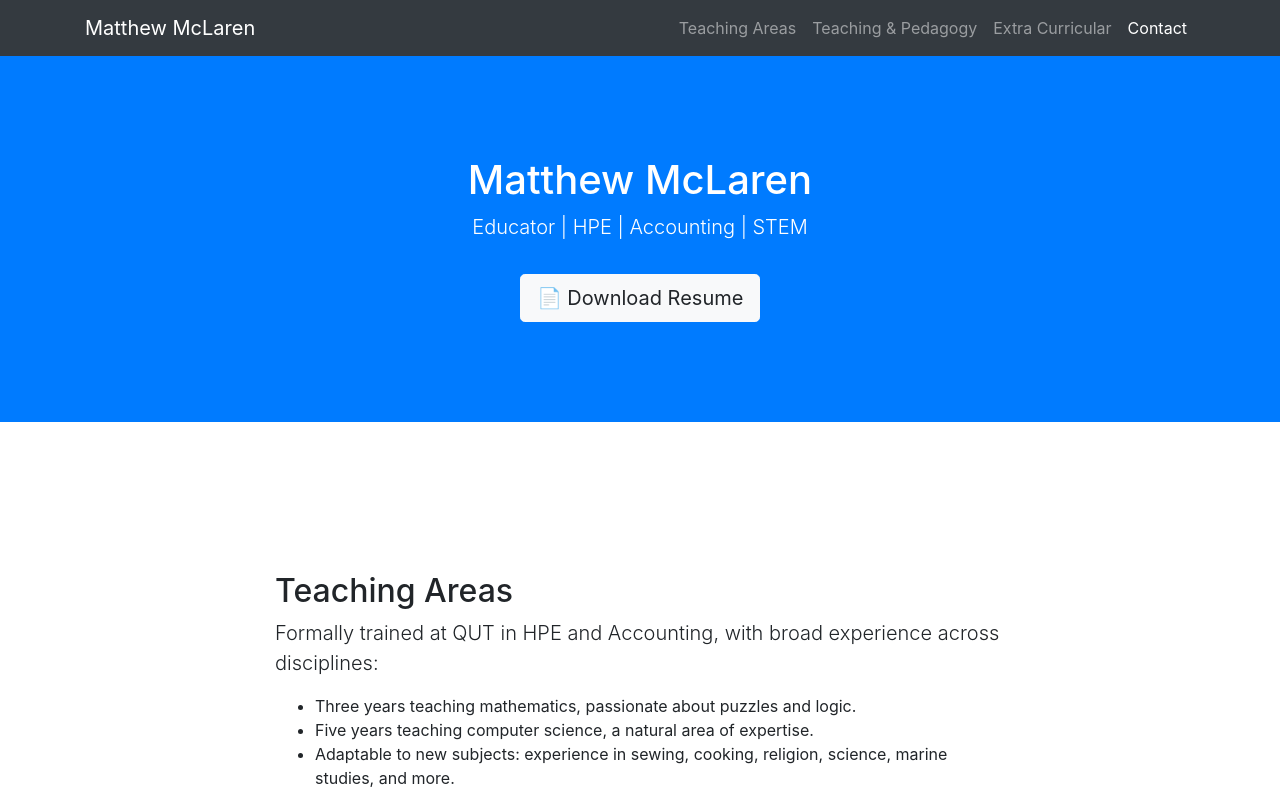
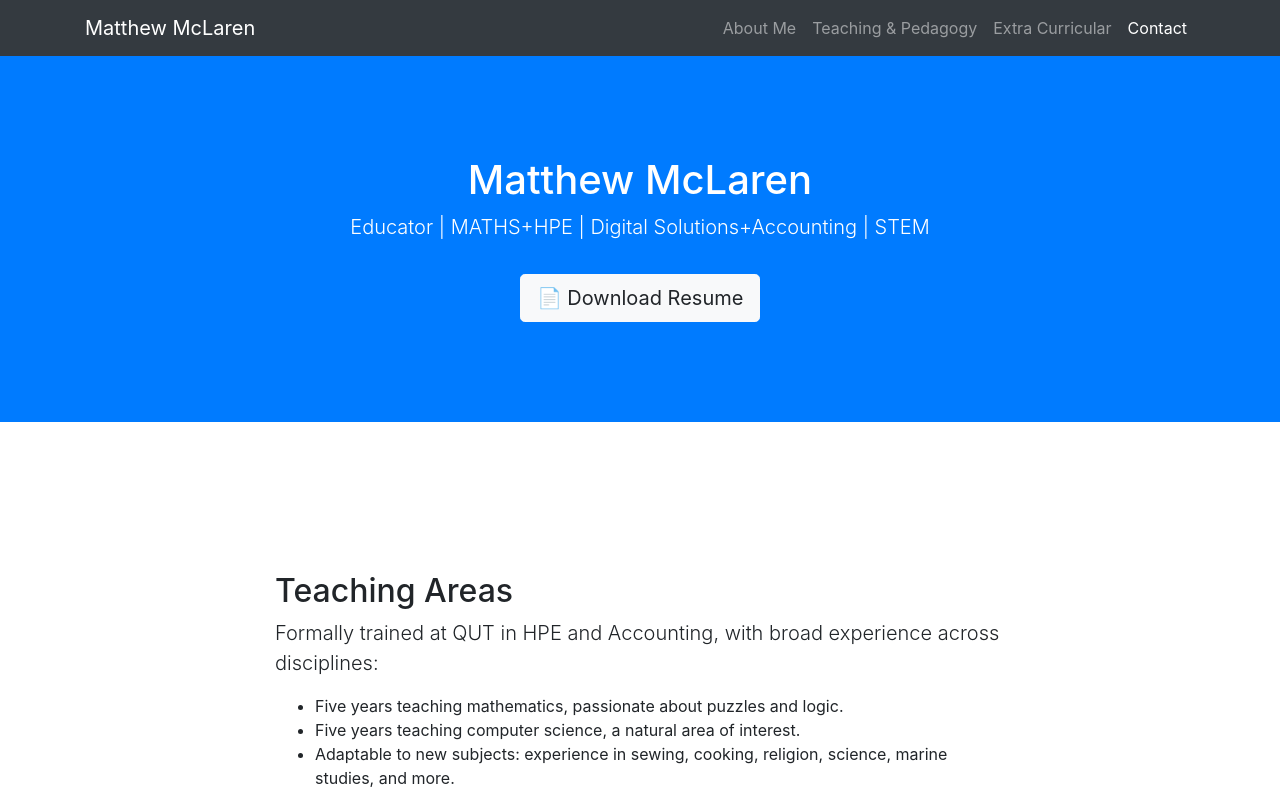
Before and after one commit to palekidd/mmcweb, a website with bundled scripts: page index.html in a window 1280 px wide. Shown: the top 809 px of the page. Built offline with nearby package versions, Linux system fonts and the light colour scheme.

Commit message:
Update index.html

```diff
--- a/index.html
+++ b/index.html
@@ -39,7 +39,7 @@
       </button>
       <div class="collapse navbar-collapse" id="navbarResponsive">
         <ul class="navbar-nav ml-auto">
-          <li class="nav-item"><a class="nav-link js-scroll-trigger" href="#about">Teaching Areas</a></li>
+          <li class="nav-item"><a class="nav-link js-scroll-trigger" href="#about">About Me</a></li>
           <li class="nav-item"><a class="nav-link js-scroll-trigger" href="#pedagogy">Teaching & Pedagogy</a></li>
           <li class="nav-item"><a class="nav-link js-scroll-trigger" href="#extra">Extra Curricular</a></li>
           <li class="nav-item"><a class="nav-link js-scroll-trigger" href="#contact">Contact</a></li>
@@ -52,7 +52,7 @@
   <header class="bg-primary text-white">
     <div class="container text-center">
       <h1>Matthew McLaren</h1>
-      <p class="lead">Educator | HPE | Accounting | STEM</p>
+      <p class="lead">Educator | MATHS+HPE | Digital Solutions+Accounting | STEM</p>
       <a href="My_CPD_Records2025.pdf" class="btn btn-light btn-lg mt-3" target="_blank">📄 Download Resume</a>
     </div>
   </header>
@@ -65,8 +65,8 @@
           <h2>Teaching Areas</h2>
           <p class="lead">Formally trained at QUT in HPE and Accounting, with broad experience across disciplines:</p>
           <ul>
-            <li>Three years teaching mathematics, passionate about puzzles and logic.</li>
-            <li>Five years teaching computer science, a natural area of expertise.</li>
+            <li>Five years teaching mathematics, passionate about puzzles and logic.</li>
+            <li>Five years teaching computer science, a natural area of interest.</li>
             <li>Adaptable to new subjects: experience in sewing, cooking, religion, science, marine studies, and more.</li>
           </ul>
         </div>
```
